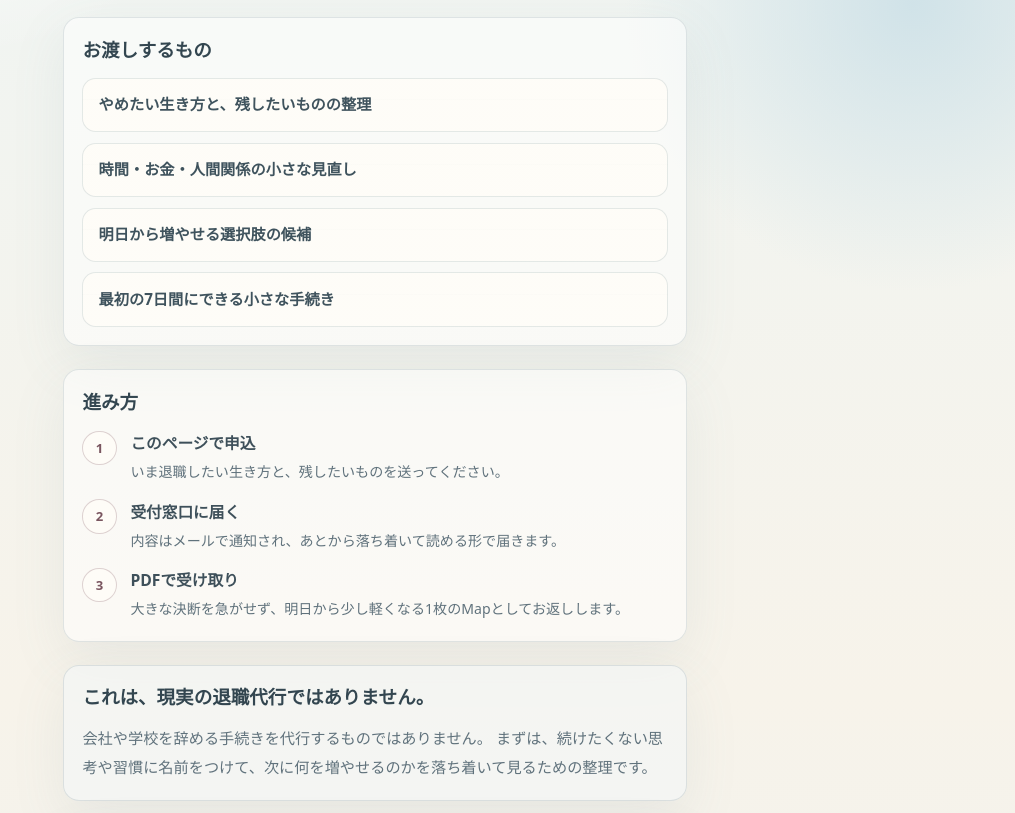
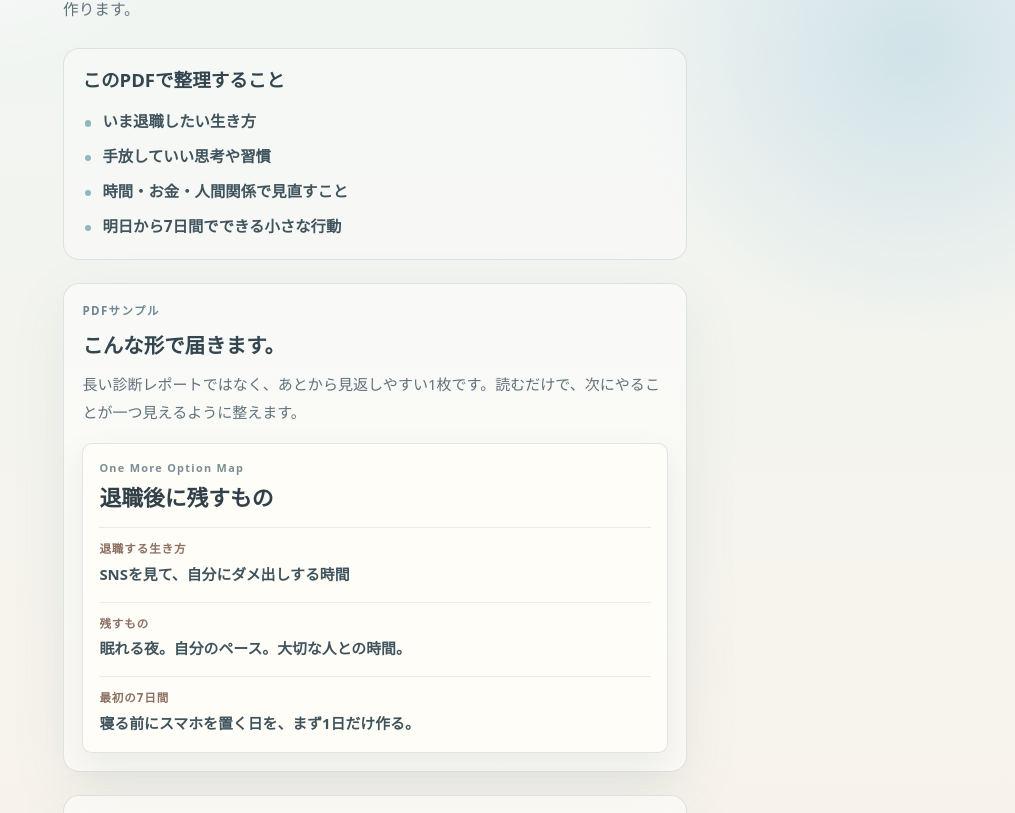
Before and after one commit to 4005264-prog/reverse-job-offer-site, a Next.js app: page /map in a window 1280 px wide. Shown: the part 387-1200 px from the top of the page, without its empty margins (265-1280 px from the left). Built offline with nearby package versions, Linux system fonts and the light colour scheme.

Commit message:
Simplify map application page

```diff
--- a/app/globals.css
+++ b/app/globals.css
@@ -526,6 +526,11 @@ a:focus-visible {
   box-shadow: 0 18px 54px rgba(111, 135, 146, 0.1);
 }
 
+.map-section.plain {
+  background: rgba(255, 255, 255, 0.38);
+  box-shadow: none;
+}
+
 .map-section h2 {
   margin: 0;
   color: #334650;
@@ -540,6 +545,34 @@ a:focus-visible {
   color: #60727c;
   font-size: 0.95rem;
   line-height: 1.9;
+}
+
+.map-simple-list {
+  display: grid;
+  gap: 0.55rem;
+  margin: 0.95rem 0 0;
+  padding: 0;
+  list-style: none;
+}
+
+.map-simple-list li {
+  position: relative;
+  padding-left: 1.25rem;
+  color: #40545e;
+  font-size: 0.96rem;
+  font-weight: 680;
+  line-height: 1.7;
+}
+
+.map-simple-list li::before {
+  position: absolute;
+  top: 0.72em;
+  left: 0.15rem;
+  width: 0.38rem;
+  height: 0.38rem;
+  border-radius: 50%;
+  background: #8fb7bd;
+  content: "";
 }
 
 .map-list {
@@ -602,6 +635,82 @@ a:focus-visible {
 
 .map-section.quiet {
   background: rgba(243, 247, 246, 0.68);
+}
+
+.pdf-sample {
+  margin-top: 1.45rem;
+  padding: 1.15rem;
+  border: 1px solid rgba(122, 144, 155, 0.22);
+  border-radius: 1rem;
+  background: rgba(255, 255, 255, 0.5);
+  box-shadow: 0 18px 54px rgba(111, 135, 146, 0.1);
+}
+
+.pdf-sample-copy h2 {
+  margin: 0.8rem 0 0;
+  color: #334650;
+  font-size: 1.28rem;
+  font-weight: 770;
+  line-height: 1.38;
+  letter-spacing: 0;
+}
+
+.pdf-sample-copy p:not(.section-label) {
+  margin: 0.75rem 0 0;
+  color: #60727c;
+  font-size: 0.94rem;
+  line-height: 1.85;
+}
+
+.sample-sheet {
+  margin-top: 1rem;
+  padding: 1rem;
+  border: 1px solid rgba(132, 151, 158, 0.24);
+  border-radius: 0.6rem;
+  background:
+    linear-gradient(rgba(255, 253, 247, 0.96), rgba(255, 253, 247, 0.96)),
+    repeating-linear-gradient(0deg, transparent 0, transparent 1.7rem, rgba(132, 151, 158, 0.065) 1.7rem, rgba(132, 151, 158, 0.065) calc(1.7rem + 1px));
+  color: #35414b;
+  box-shadow: 0 14px 32px rgba(99, 117, 127, 0.1);
+}
+
+.sample-kicker {
+  margin: 0;
+  color: #7b8e97;
+  font-size: 0.68rem;
+  font-weight: 800;
+  letter-spacing: 0.12em;
+}
+
+.sample-sheet h3 {
+  margin: 0.55rem 0 0;
+  color: #31404a;
+  font-size: 1.36rem;
+  font-weight: 780;
+  line-height: 1.32;
+  letter-spacing: 0;
+}
+
+.sample-row {
+  margin-top: 0.92rem;
+  padding-top: 0.75rem;
+  border-top: 1px solid rgba(148, 118, 104, 0.14);
+}
+
+.sample-row span {
+  display: block;
+  color: #8b6f62;
+  font-size: 0.72rem;
+  font-weight: 800;
+  letter-spacing: 0.08em;
+}
+
+.sample-row p {
+  margin: 0.34rem 0 0;
+  color: #3f535d;
+  font-size: 0.93rem;
+  font-weight: 650;
+  line-height: 1.7;
 }
 
 .application-panel {
--- a/app/map/MapApplicationForm.tsx
+++ b/app/map/MapApplicationForm.tsx
@@ -54,12 +54,12 @@ export default function MapApplicationForm() {
       <p className="section-label">申込受付</p>
       <h2 id="application-title">個別Mapを申し込む</h2>
       <p className="application-lead">
-        ここで送信すると、受付窓口にメールで届きます。外部フォームには移動しません。
+        必要なことだけ送ってください。受付後、確認のメールをお送りします。
       </p>
 
       <form onSubmit={submitApplication} className="application-form">
         <label className="form-field">
-          <span>お名前</span>
+          <span>ニックネーム</span>
           <input name="name" type="text" autoComplete="name" placeholder="ニックネームでも大丈夫です" required />
         </label>
 
--- a/app/map/page.tsx
+++ b/app/map/page.tsx
@@ -1,16 +1,9 @@
 import MapApplicationForm from "./MapApplicationForm";
 
-const deliverables = [
-  "やめたい生き方と、残したいものの整理",
-  "時間・お金・人間関係の小さな見直し",
-  "明日から増やせる選択肢の候補",
-  "最初の7日間にできる小さな手続き"
-];
-
 const steps = [
-  ["1", "このページで申込", "いま退職したい生き方と、残したいものを送ってください。"],
-  ["2", "受付窓口に届く", "内容はメールで通知され、あとから落ち着いて読める形で届きます。"],
-  ["3", "PDFで受け取り", "大きな決断を急がせず、明日から少し軽くなる1枚のMapとしてお返しします。"]
+  ["1", "申込フォームを送る", "ニックネームとメールアドレス、整理したいことを送ります。"],
+  ["2", "メールで確認する", "内容を見て、必要な確認があればメールで連絡します。"],
+  ["3", "個別PDFを受け取る", "明日から何を残すか、1枚のMapにしてお返しします。"]
 ];
 
 export default function MapPage() {
@@ -26,26 +19,52 @@ export default function MapPage() {
         </div>
 
         <p className="section-label map-label">One More Option Map</p>
-        <h1 className="map-title">退職したあとに残すものを、1枚に整理します。</h1>
+        <h1 className="map-title">やめたい生き方のあとに、何を残すか。</h1>
         <p className="map-lead">
-          退職届で見えた不安や希望を、時間・お金・人間関係・家族・休み方に分けて整理します。
+          One More Option Mapは、あなたの「退職したい生き方」と「本当は残したいもの」を整理する個別PDFです。
           <br />
-          やめたい生き方を手放したあと、明日から何を残すかを決めるための個別PDFです。
+          大きな決断を急がせるものではありません。明日から少し軽くなるための、1枚の地図を作ります。
         </p>
 
-        <section className="map-section">
-          <h2>お渡しするもの</h2>
-          <div className="map-list">
-            {deliverables.map((item) => (
-              <div key={item} className="map-list-item">
-                {item}
-              </div>
-            ))}
+        <section className="map-section plain">
+          <h2>このPDFで整理すること</h2>
+          <ul className="map-simple-list">
+            <li>いま退職したい生き方</li>
+            <li>手放していい思考や習慣</li>
+            <li>時間・お金・人間関係で見直すこと</li>
+            <li>明日から7日間でできる小さな行動</li>
+          </ul>
+        </section>
+
+        <section className="pdf-sample" aria-labelledby="pdf-sample-title">
+          <div className="pdf-sample-copy">
+            <p className="section-label">PDFサンプル</p>
+            <h2 id="pdf-sample-title">こんな形で届きます。</h2>
+            <p>
+              長い診断レポートではなく、あとから見返しやすい1枚です。読むだけで、次にやることが一つ見えるように整えます。
+            </p>
+          </div>
+
+          <div className="sample-sheet" aria-label="PDFサンプルのプレビュー">
+            <p className="sample-kicker">One More Option Map</p>
+            <h3>退職後に残すもの</h3>
+            <div className="sample-row">
+              <span>退職する生き方</span>
+              <p>SNSを見て、自分にダメ出しする時間</p>
+            </div>
+            <div className="sample-row">
+              <span>残すもの</span>
+              <p>眠れる夜。自分のペース。大切な人との時間。</p>
+            </div>
+            <div className="sample-row">
+              <span>最初の7日間</span>
+              <p>寝る前にスマホを置く日を、まず1日だけ作る。</p>
+            </div>
           </div>
         </section>
 
         <section className="map-section">
-          <h2>進み方</h2>
+          <h2>申込から受け取りまで</h2>
           <div className="map-steps">
             {steps.map(([number, title, text]) => (
               <div key={number} className="map-step">
@@ -59,14 +78,6 @@ export default function MapPage() {
           </div>
         </section>
 
-        <section className="map-section quiet">
-          <h2>これは、現実の退職代行ではありません。</h2>
-          <p>
-            会社や学校を辞める手続きを代行するものではありません。
-            まずは、続けたくない思考や習慣に名前をつけて、次に何を増やせるのかを落ち着いて見るための整理です。
-          </p>
-        </section>
-
         <MapApplicationForm />
 
         <a href="/" className="back-home-link">
```
